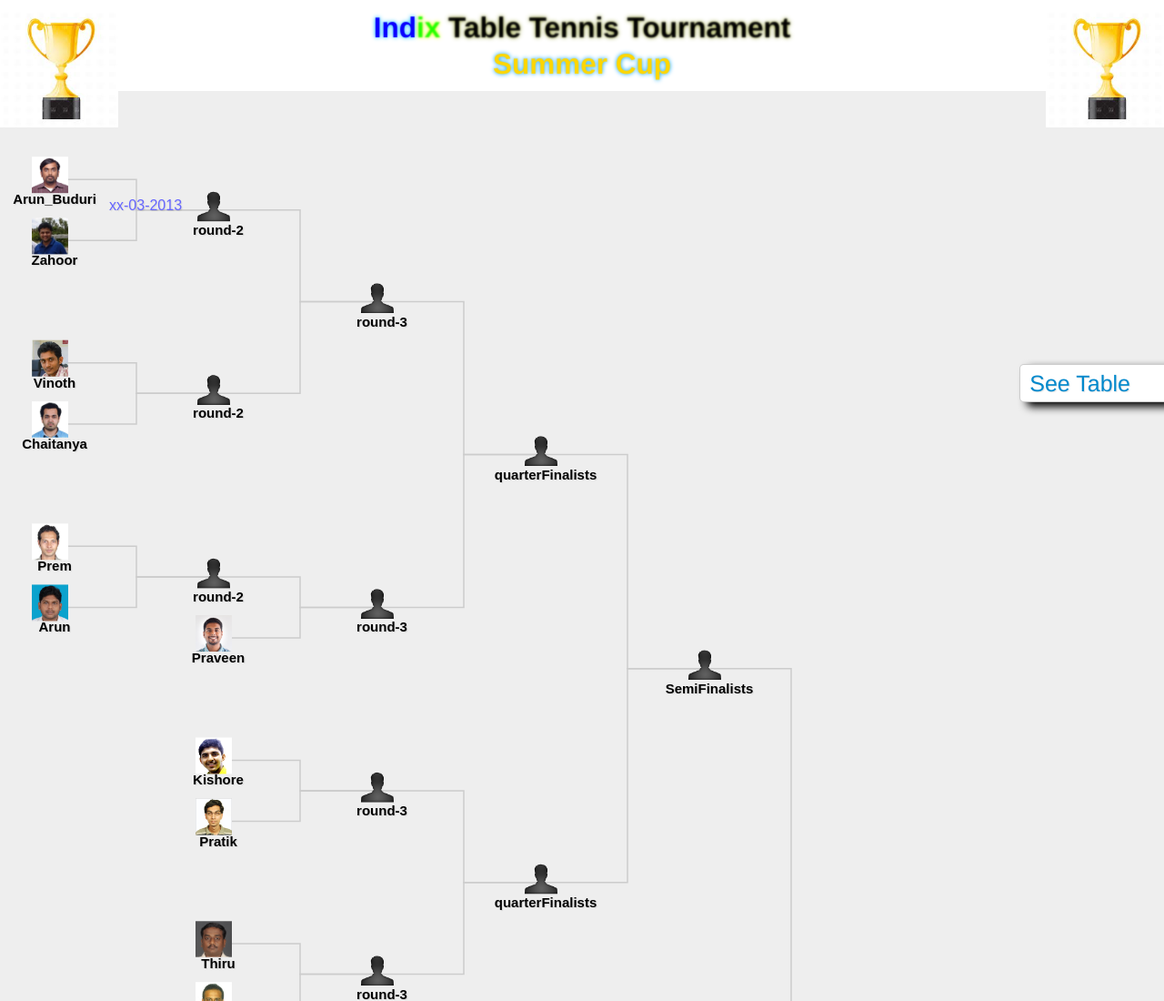
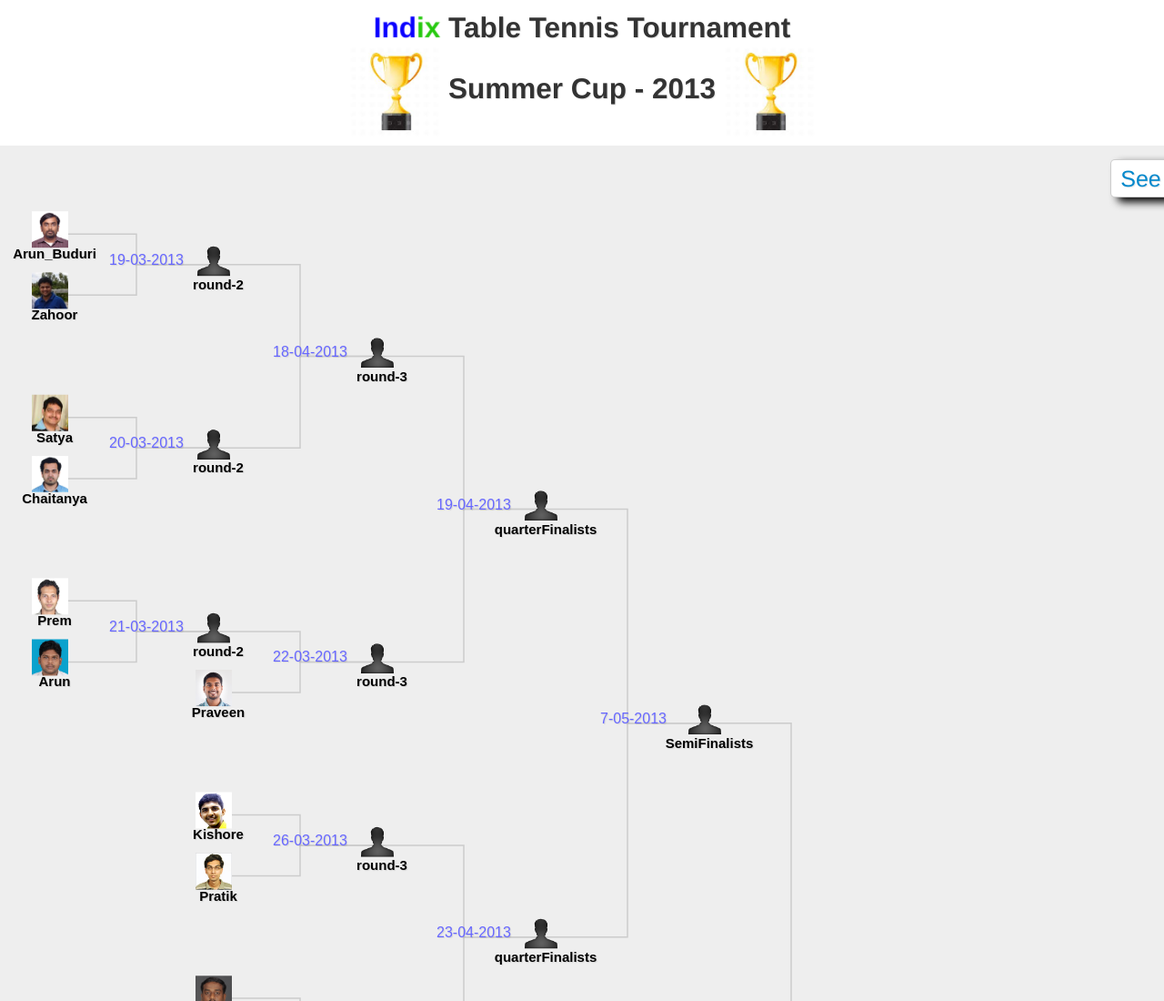
Before and after one commit to bigomega/indixttTournament, a plain HTML site: page index.html in a window 1280 px wide. Shown: the top 1100 px of the page at 91% size. Drawn offline with Linux system fonts and the light colour scheme.

Commit message:
date added, minor css edits

```diff
--- a/bracket.js
+++ b/bracket.js
@@ -1,16 +1,21 @@
 bracket = {
   "name": "Winner",
+  "date": "10-05-2013",
   "winners": [{
       "name": "Finalists",
+            "date": "9-05-2013",
       "winners": [{
           "name": "SemiFinalists",
+            "date": "7-05-2013",
           "winners": [{
               "name": "quarterFinalists",
+                  "date": "19-04-2013",
               "winners": [{
                   "name": "round-3",
+                  "date": "18-04-2013",
                   "winners": [{
                       "name": "round-2",
-                      "date": "xx-03-2013",
+                      "date": "19-03-2013",
                       "winners": [{
                           "name": "Arun_Buduri",
                         },
@@ -20,8 +25,9 @@ bracket = {
                     },
                     {
                       "name": "round-2",
+                      "date": "20-03-2013",
                       "winners": [{
-                          "name": "Vinoth",
+                          "name": "Satya",
                         },
                         {
                           "name": "Chaitanya"
@@ -30,8 +36,10 @@ bracket = {
                 },
                 {
                   "name": "round-3",
+                    "date": "22-03-2013",
                   "winners": [{
                       "name": "round-2",
+                      "date": "21-03-2013",
                       "winners": [{
                           "name": "Prem",
                         },
@@ -46,8 +54,10 @@ bracket = {
             },
             {
               "name": "quarterFinalists",
+              "date": "23-04-2013",
               "winners": [{
                   "name": "round-3",
+                    "date": "26-03-2013",
                   "winners": [{
                       "name": "Kishore"
                     },
@@ -57,6 +67,7 @@ bracket = {
                 },
                 {
                   "name": "round-3",
+                    "date": "27-03-2013",
                   "winners": [{
                       "name": "Thiru"
                     },
@@ -69,10 +80,13 @@ bracket = {
 
         {
           "name": "SemiFinalists",
+            "date": "7-05-2013",
           "winners": [{
               "name": "quarterFinalists",
+              "date": "24-04-2013",
               "winners": [{
                   "name": "round-3",
+                    "date": "28-03-2013",
                   "winners": [{
                       "name": "Abishek"
                     },
@@ -82,6 +96,7 @@ bracket = {
                 },
                 {
                   "name": "round-3",
+                    "date": "29-03-2013",
                   "winners": [{
                       "name": "Vasanth"
                     },
@@ -92,8 +107,10 @@ bracket = {
             },
             {
               "name": "quarterFinalists",
+              "date": "25-04-2013",
               "winners": [{
                   "name": "round-3",
+                    "date": "2-04-2013",
                   "winners": [{
                       "name": "Bharath"
                     },
@@ -103,6 +120,7 @@ bracket = {
                 },
                 {
                   "name": "round-3",
+                    "date": "3-04-2013",
                   "winners": [{
                       "name": "Rajesh"
                     },
@@ -116,12 +134,16 @@ bracket = {
 
     {
       "name": "Finalists",
+            "date": "9-05-2013",
       "winners": [{
           "name": "SemiFinalists",
+            "date": "8-05-2013",
           "winners": [{
               "name": "quarterFinalists",
+              "date": "26-04-2013",
               "winners": [{
                   "name": "round-3",
+                    "date": "4-04-2013",
                   "winners": [{
                       "name": "Ashwanth"
                     },
@@ -131,6 +153,7 @@ bracket = {
                 },
                 {
                   "name": "round-3",
+                    "date": "5-04-2013",
                   "winners": [{
                       "name": "Sanjay"
                     },
@@ -141,8 +164,10 @@ bracket = {
             },
             {
               "name": "quarterFinalists",
+              "date": "30-04-2013",
               "winners": [{
                   "name": "round-3",
+                    "date": "9-04-2013",
                   "winners": [{
                       "name": "Jeevan"
                     },
@@ -152,6 +177,7 @@ bracket = {
                 },
                 {
                   "name": "round-3",
+                    "date": "10-04-2013",
                   "winners": [{
                       "name": "Anirudh"
                     },
@@ -163,19 +189,23 @@ bracket = {
         },
         {
           "name": "SemiFinalists",
+            "date": "8-05-2013",
           "winners": [{
               "name": "quarterFinalists",
+              "date": "2-05-2013",
               "winners": [{
                   "name": "round-3",
+                    "date": "11-04-2013",
                   "winners": [{
                       "name": "Sriram"
                     },
                     {
-                      "name": "Satya"
+                      "name": "Vinoth"
                     }]
                 },
                 {
                   "name": "round-3",
+                    "date": "12-04-2013",
                   "winners": [{
                       "name": "Jonah"
                     },
@@ -186,8 +216,10 @@ bracket = {
             },
             {
               "name": "quarterFinalists",
+              "date": "3-05-2013",
               "winners": [{
                   "name": "round-3",
+                    "date": "16-04-2013",
                   "winners": [{
                       "name": "Rajesh_Mupalla"
                     },
@@ -197,6 +229,7 @@ bracket = {
                 },
                 {
                   "name": "round-3",
+                    "date": "17-04-2013",
                   "winners": [{
                       "name": "Archanaa"
                     },
--- a/index.html
+++ b/index.html
@@ -38,8 +38,8 @@ path.link {
 
 a.schedule{
   position: fixed;
-  right: -10px;
-  top: 50%;
+  right: -110px;
+  top: 175px;
   text-decoration: none;
   font-size: 25px;
   padding: 10px;
@@ -48,18 +48,23 @@ a.schedule{
   border-radius: 5px;
   padding-right: 46px;
   box-shadow: 8px 5px 10px #000;
+  transition: right 0.5s;
+  -moz-transition: right 0.5s; /* Firefox 4 */
+  -webkit-transition: right 0.5s; /* Safari and Chrome */
+  -o-transition: right 0.5s; /* Opera */
 }
 
-h2,h2 a,h2 span{
-  color: rgba(0,0,0,0);
-  text-shadow: 0px 0px 2px rgb(0, 0, 0), 0px 0px 5px rgb(151, 160, 51);
+a.schedule:hover{
+  right: -10px;
 }
 
 h2 span.ind{
-  text-shadow: 0px 0px 1px rgb(10, 0, 255), 0px 0px 5px rgb(0, 184, 255);
+  color: rgba(0,0,0,0);
+  text-shadow: 0px 0px 1px rgb(10, 0, 255);
 }
 h2 span.ix{
-  text-shadow: 0px 0px 2px rgb(31, 255, 0), 0px 0px 5px rgb(235, 255, 0);
+  color: rgba(0,0,0,0);
+  text-shadow: 0px 0px 1px rgb(38, 201, 15);
 }
 h2 span.season{
 text-shadow: 0px 0px 1px rgb(255, 214, 0), 0px 0px 5px rgb(0, 163, 255);
@@ -85,10 +90,11 @@ footer{
   </head>
   <body>
     <a href="/indixttTournament/schedule.html" class="schedule">See Table</a>
-    <img src="cup.jpg" class="cupl" width="130px"/>
-    <img src="cup.jpg" class="cupr" width="130px"/>
-    <center><h2><a href="http://indix.com"><span class="ind">Ind</span><span class="ix">ix</span></a> Table Tennis Tournament<br><span class="season">Summer Cup</span></h2>
-      </center>
+    <center><h2><span class="ind">Ind</span><span class="ix">ix</span> Table Tennis Tournament<br>
+      <img src="cup.jpg" width="100px"/>
+      Summer Cup - 2013
+      <img src="cup.jpg" width="100px"/>
+    </h2></center>
     <div id="chart"></div>
     <center><footer><a href="http://indix.com">indix</a> &copy;<br><br></footer></center>
     <script type="text/javascript">
```
Also changed, not shown: schedule.html (+9 -2 lines).
